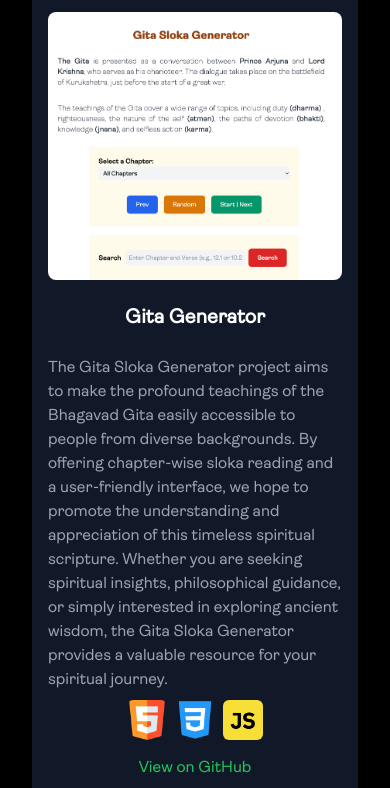
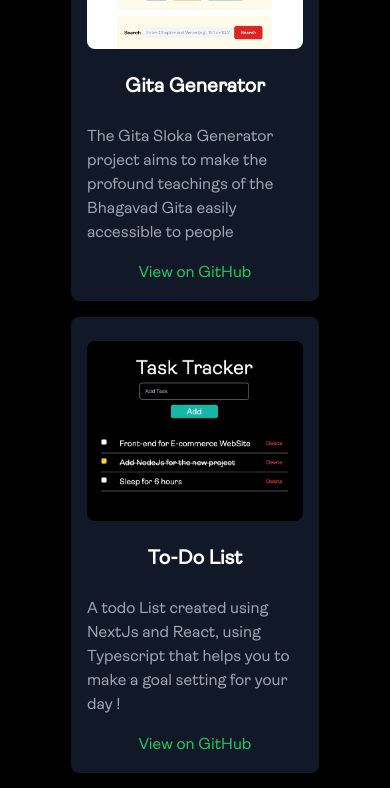
Before and after one commit to psidh/Domain, a Next.js app: page / in a window 390 px wide. Shown: the part 4580-5368 px from the top of the page. Built offline with nearby package versions, Linux system fonts and the light colour scheme.

Commit message:
pfp smaller, projects responsive, no specific grids

```diff
--- a/src/app/components/Blog.js
+++ b/src/app/components/Blog.js
@@ -1,16 +1,14 @@
 import blogPosts from 'src/app/data/blogPosts';
 import 'aos/dist/aos.css';
+import Image from 'next/image';
 
 const Blog = () => {
-
   const majorBlog = blogPosts[0];
 
   return (
     <div className="bg-black">
       <main id="blog">
-        <div
-          className="container mx-auto pt-4 pb-8 px-6 md:px-16 md:py-10"
-        >
+        <div className="container mx-auto pt-4 pb-8 px-6 md:px-16 md:py-10">
           <h2 className="text-white md:text-4xl text-3xl font-semibold text-center md:text-left mb-8">
             Blogs
           </h2>
@@ -30,11 +28,14 @@ const Blog = () => {
                 <h3 className="text-xl font-semibold mb-2 text-gray-200">
                   {majorBlog.title}
                 </h3>
-                <img
+                <Image
                   src={majorBlog.image}
                   alt="Blog Image"
+                  width="auto"
+                  height="auto"
                   className="w-full h-full rounded-3xl p-4"
                 />
+
                 <p className="text-gray-400 ">{majorBlog.date}</p>
                 <p className="mt-2 text-gray-200">{majorBlog.content}</p>
               </div>
--- a/src/app/components/Projects.js
+++ b/src/app/components/Projects.js
@@ -3,73 +3,26 @@ import 'aos/dist/aos.css';
 import Image from 'next/image';
 
 const Projects = () => {
-  const majorProject = projectsData[0]; // The first project will be the major one.
-
   return (
     <main>
-      <div className="container mx-auto pt-4 pb-4 px-4 md:px-8 md:py-6">
-        <h2 className="text-white md:text-4xl text-3xl font-semibold my-4 text-center md:text-left mb-4">
+      <div className="w-4/5 md:w-full container mx-auto pt-4 pb-4 px-4 md:px-8 md:py-6">
+        <h2 className=" text-white md:text-4xl text-3xl font-semibold my-4 text-center md:text-left mb-4">
           Projects
         </h2>
         <div className="grid grid-cols-1 md:grid-cols-2 lg:grid-cols-4 gap-4 p-4 md:gap-4 lg:gap-6">
-          {/* Major Project on the Left */}
-          <div
-            key={0}
-            className="bg-gray-900 shadow-lg hover:shadow-blue-400
-            rounded-lg p-4 transform transition duration-200
-            block md:col-span-2 md:row-span-2"
-            style={{ minHeight: '400px' }}
-          >
-            <Image
-              src={majorProject.image}
-              alt={majorProject.title}
-              className="mx-auto my-2 rounded-lg"
-              width={500}
-              height={400}
-            />
-            <div className="flex items-center justify-center">
-              <a
-                href={majorProject.projectLink}
-                target="_blank"
-                className="text-xl text-white justify-center font-semibold my-4 flex items-center"
-              >
-                {majorProject.title}
-              </a>
-            </div>
-            <p className="text-gray-400 my-2">{majorProject.description}</p>
-            <div className="flex justify-center items-center my-2 space-x-2">
-              {majorProject.technologies.map((tech, techIndex) => (
-                <div key={techIndex} className="flex items-center">
-                  {tech.img}
-                </div>
-              ))}
-            </div>
-            <div className="flex flex-row items-center justify-center">
-              <a
-                href={majorProject.githubLink}
-                target="_blank"
-                rel="noopener noreferrer"
-                className="text-green-500 mt-2 transform hover:underline hover:underline-offset-2"
-              >
-                View on GitHub
-              </a>
-            </div>
-          </div>
-          {/* Smaller Projects on the Right */}
-          {projectsData.slice(1).map((project, index) => (
+          {projectsData.map((project, index) => (
             <div
-              key={index + 1}
+              key={index}
               className="bg-gray-900 shadow-lg hover:shadow-blue-400
-              rounded-lg p-4 transform transition duration-200
-              block md:col-span-1 md:row-span-1"
+                rounded-lg p-4 transform transition duration-200 flex flex-col justify-between items-center"
               style={{ minHeight: '400px' }}
             >
               <Image
                 src={project.image}
                 alt={project.title}
                 className="mx-auto my-2 rounded-lg"
-                width={100}
-                height={100}
+                width={500}
+                height={400}
               />
               <div className="flex items-center justify-center">
                 <a
@@ -81,13 +34,6 @@ const Projects = () => {
                 </a>
               </div>
               <p className="text-gray-400 my-2">{project.description}</p>
-              <div className="flex justify-center items-center my-2 space-x-2">
-                {project.technologies.map((tech, techIndex) => (
-                  <div key={techIndex} className="flex items-center">
-                    {tech.img}
-                  </div>
-                ))}
-              </div>
               <div className="flex flex-row items-center justify-center">
                 <a
                   href={project.githubLink}
--- a/src/app/components/TopIntro.js
+++ b/src/app/components/TopIntro.js
@@ -11,7 +11,7 @@ export default function TopIntro() {
                 alt="author image"
                 width={220}
                 height={220}
-                className="w-80 h-80 md:w-[220px] md:h-[220px] rounded-full"
+                className="w-40 h-40 md:w-[220px] md:h-[220px] rounded-full"
               />
             </div>
             <section className="flex flex-col justify-center items-center py-2 md:pt-2 md:pb-4 px-4 lg:px-18">
--- a/src/app/data/projectsData.js
+++ b/src/app/data/projectsData.js
@@ -7,7 +7,7 @@ const projectsData = [
   {
     title: 'Gita Generator',
     description:
-      ' The Gita Sloka Generator project aims to make the profound teachings of the Bhagavad Gita easily accessible to people from diverse backgrounds. By offering chapter-wise sloka reading and a user-friendly interface, we hope to promote the understanding and appreciation of this timeless spiritual scripture. Whether you are seeking spiritual insights, philosophical guidance, or simply interested in exploring ancient wisdom, the Gita Sloka Generator provides a valuable resource for your spiritual journey. ',
+      ' The Gita Sloka Generator project aims to make the profound teachings of the Bhagavad Gita easily accessible to people ',
     technologies: [
       {
         name: 'HTML',
@@ -268,7 +268,7 @@ const projectsData = [
         ),
       },
     ],
-    image: '/images/projects/project5.png',
+    image: '/images/projects/project7.png',
     githubLink: 'https://github.com/psidh/Google-v1',
     projectLink: 'https://google-psidh.vercel.app/',
   },
@@ -315,7 +315,7 @@ const projectsData = [
         ),
       },
     ],
-    image: '/images/projects/project7.png',
+    image: '/images/projects/project6.png',
     githubLink: 'https://github.com/psidh/Google-v1',
     projectLink: 'https://google-psidh.vercel.app/',
   },
```
